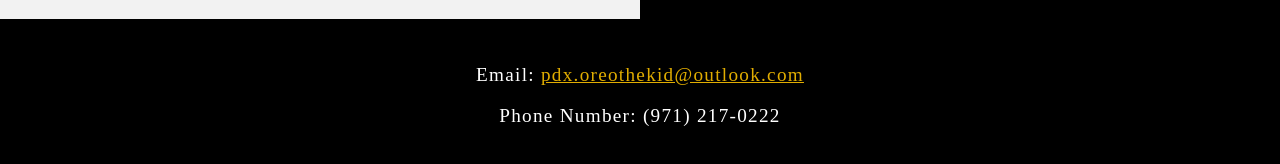
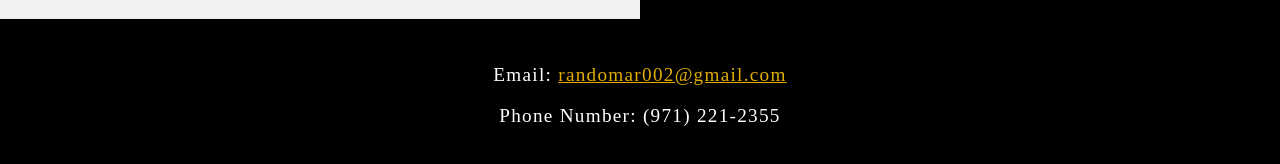
Before and after one commit to PDXoreothekID/PDXoreothekID.github.io, a plain HTML site: page index.html in a window 1280 px wide. Shown: the part 2284-2448 px from the top of the page. Drawn offline with Linux system fonts and the light colour scheme.

Commit message:
email and phone number
updated my email and phone number

```diff
--- a/index.html
+++ b/index.html
@@ -150,8 +150,8 @@
         </div>
         <!--footer-->
         <footer>
-            <p class="center">Email: <a href="mailto:pdx.oreothekid@outlook.com">pdx.oreothekid@outlook.com</a></p>
-            <p class="center">Phone Number: (971) 217-0222</p>
+            <p class="center">Email: <a href="mailto:randomar002@gmail.com">randomar002@gmail.com</a></p>
+            <p class="center">Phone Number: (971) 221-2355</p>
         </footer>
         <script src="./js/portfolio.js"></script>
     </body>
```
